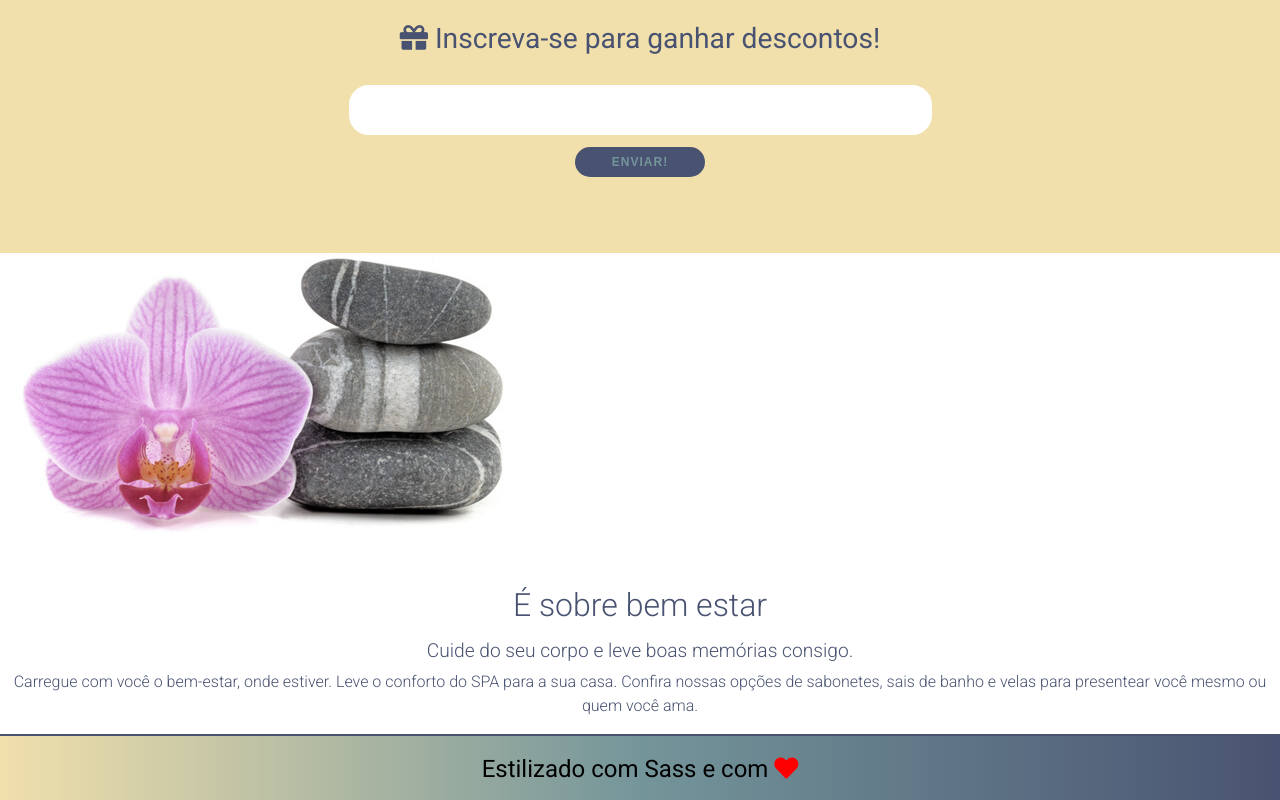
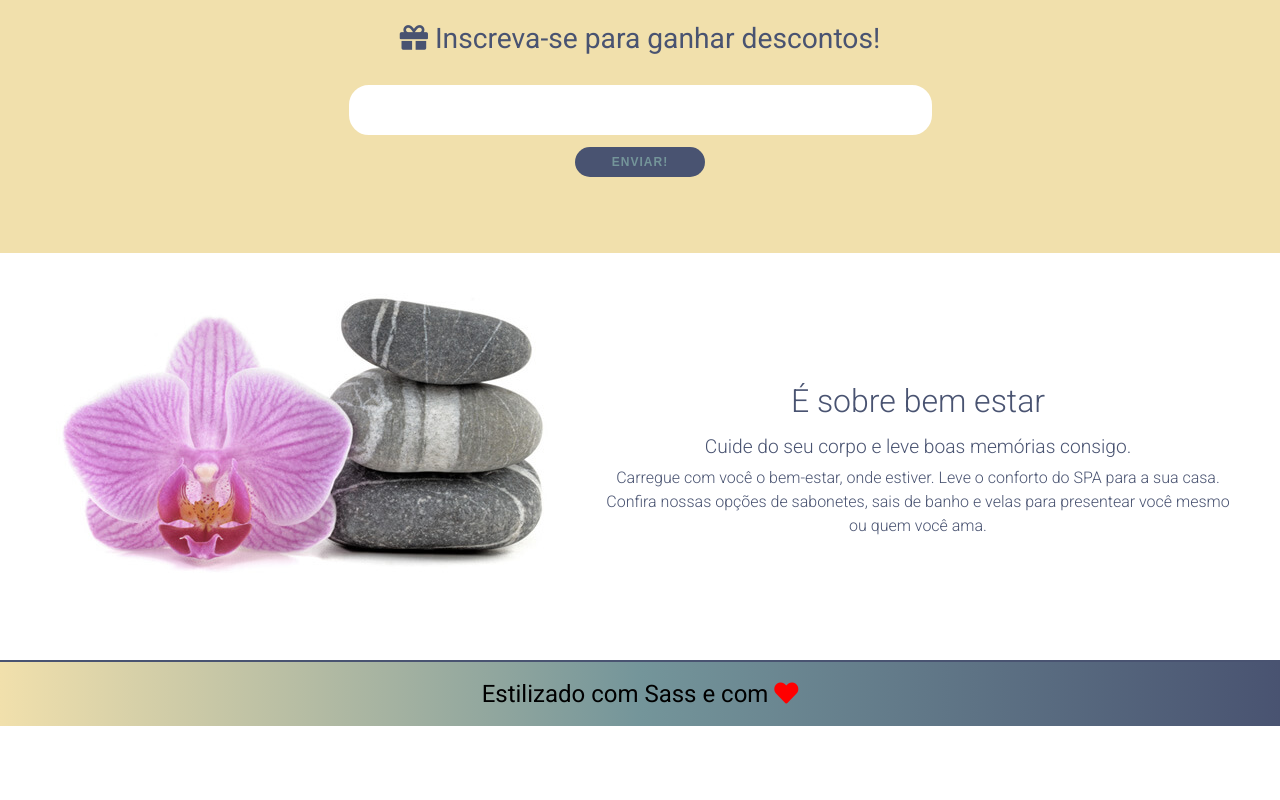
Before and after one commit to MacielDev/Interface_Spa_Utilizando_SASS, a plain HTML site: page index.html in a window 1280 px wide. Shown: the part 1249-2049 px from the top of the page. After the commit the page ends 1975 px from the top, so only its background shows below. Drawn offline with nearby package versions, Linux system fonts and the light colour scheme.

Commit message:
projeto finalizado

```diff
--- a/index.html
+++ b/index.html
@@ -83,7 +83,7 @@
                 </form>
             </div>
         </section>
-        <section>
+        <section class="sobre">
             <div>
                 <img src="imagens/pedra-e-flor.jpeg" alt="">
             </div>
--- a/styles/componentes/_footer.scss
+++ b/styles/componentes/_footer.scss
@@ -16,7 +16,10 @@ footer {
         color: red;
     }
 }
-
+.sobre{
+    display:flex;
+    align-items:center;
+    padding: 2.5em;
     .sobre-bem-estar {
         color: $cor-primaria;
         font-weight:300;
@@ -37,3 +40,4 @@ footer {
         }
 
     }
+}
```
Also changed, not shown: styles/style.css, 1 other file. Lines whose indentation alone changed are shown as unchanged.
